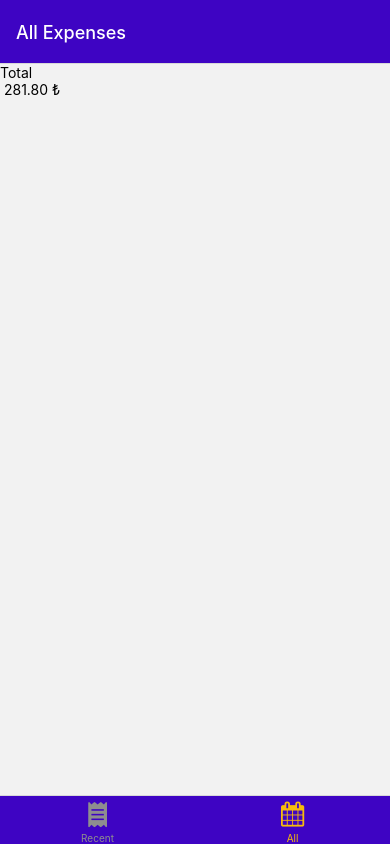
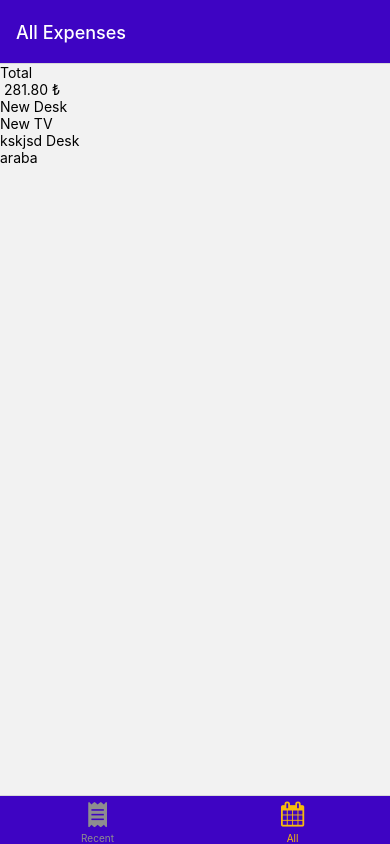
Before and after one commit to ebrardev/expense-trackerapp, a React Native app: screen /AllExpenses in a window 390 px wide. Built offline with nearby package versions, Linux system fonts and the light colour scheme.

Commit message:
list of expenses

```diff
--- a/components/ExpensesOutput/ExpensesList.js
+++ b/components/ExpensesOutput/ExpensesList.js
@@ -1,8 +1,16 @@
-import { FlatList } from "react-native";
+import { FlatList,Text } from "react-native";
 
-function ExpensesList() {
+function renderExpenseItem({item}) {
     return (
-        <FlatList />
+        <Text>{item.description}</Text>
+    )
+}
+function ExpensesList({expenses}) {
+    return (
+        <FlatList  data={expenses}
+        renderItem={renderExpenseItem}
+        keyExtractor={(item)=>  item.id}
+        />
     )
 
 }
--- a/components/ExpensesOutput/ExpensesOutput.js
+++ b/components/ExpensesOutput/ExpensesOutput.js
@@ -34,7 +34,7 @@ function ExpensesOutput({expenses,expensesPeriod}) {
     return(
         <View>
             <ExpensesSummary expenses={DUMMY_EXPENSES} periodName={expensesPeriod} />
-           <ExpensesList />
+           <ExpensesList expenses={DUMMY_EXPENSES} />
         </View>
 
     )
```
